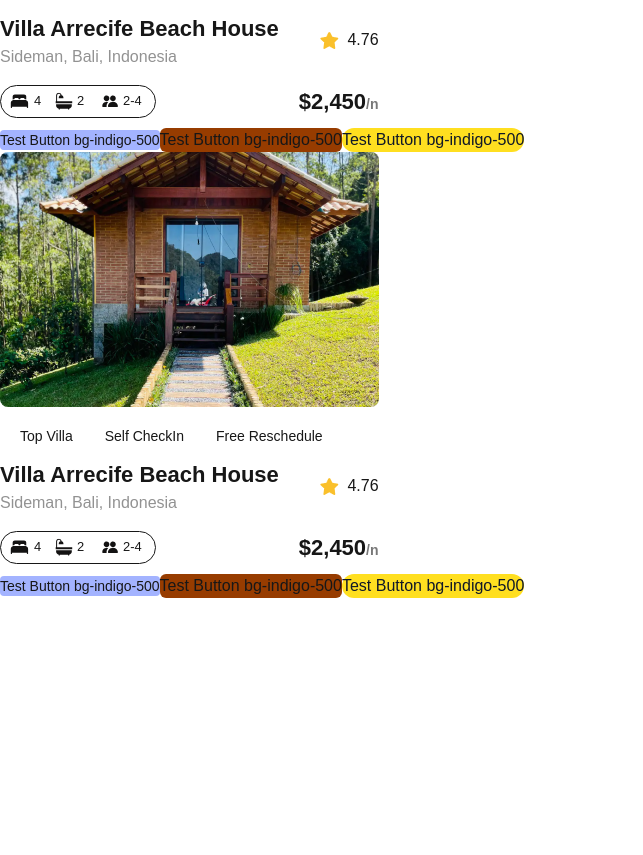
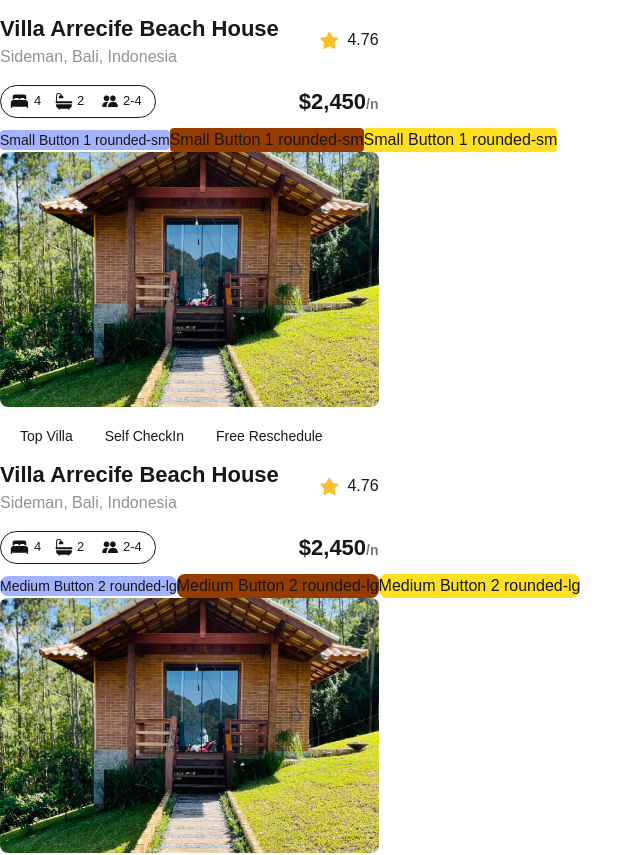
Before and after one commit to MauriceHPS/alx-project-0x00-setup, a Next.js app in the folder alx-project-0x00/: page /landing in a window 1280 px wide. Shown: the part 322-1177 px from the top of the page, without its empty margins (0-643 px from the left). Before the commit the page ends 920 px from the top, so only its background shows below. Built offline with nearby package versions, Linux system fonts and the light colour scheme.

Commit message:
Button props error debugging

```diff
--- a/alx-project-0x00/components/Button.tsx
+++ b/alx-project-0x00/components/Button.tsx
@@ -4,15 +4,14 @@ import React from "react";
 const Button: React.FC<ButtonProps> = ({ title, styles }) => {
   return (
     <>
-      <button className="text-sm rounded-sm bg-indigo-300">
+      <button className={`text-sm bg-indigo-300 ${styles}`}>
         {title} {styles}
       </button>
 
-      <button className="text-m rounded-md bg-amber-800">
+      <button className={`text-m  bg-amber-800 ${styles}`}>
         {title} {styles}
       </button>
-
-      <button className="text-l rounded-full bg-yellow-300 text-gray-900">
+      <button className={`text-l bg-yellow-300 text-gray-900 ${styles}`}>
         {title} {styles}
       </button>
     </>
--- a/alx-project-0x00/pages/landing.tsx
+++ b/alx-project-0x00/pages/landing.tsx
@@ -7,9 +7,11 @@ const Landing: React.FC = () => {
     <>
       <h1 className="text-xl font-extralight">Landing Page</h1>
       <Card />
-      <Button title="Test Button" styles="bg-indigo-500" />
+      <Button title="Small Button 1" styles="rounded-sm" />
       <Card />
-      <Button title="Test Button" styles="bg-indigo-500" />
+      <Button title="Medium Button 2" styles="rounded-lg" />
+      <Card />
+      <Button title="Large Button 3" styles="rounded-full" />
     </>
   );
 };
```
